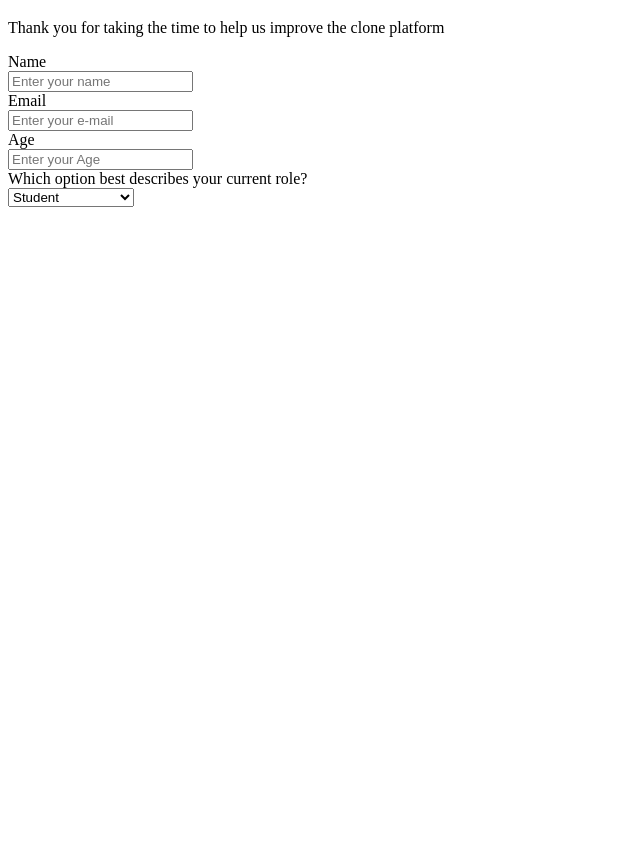
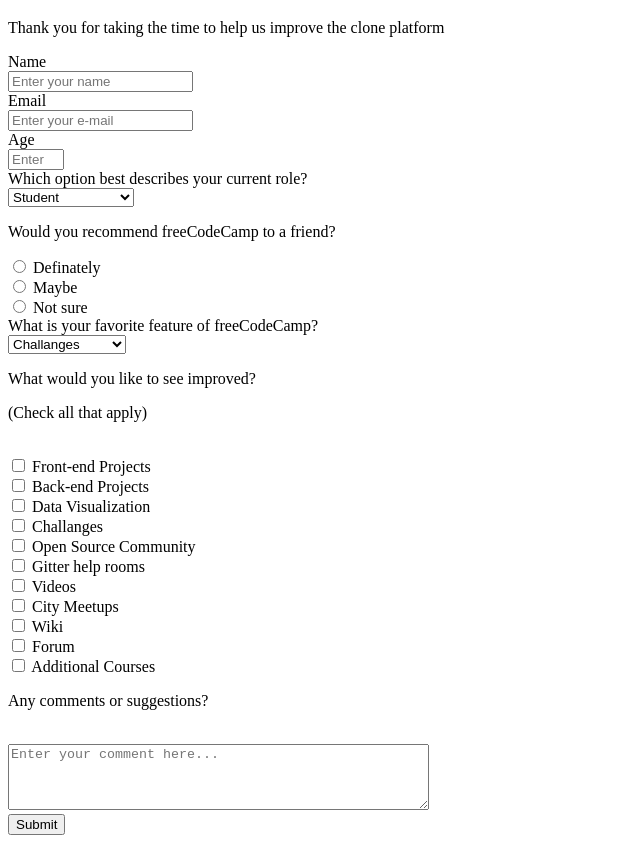
Before and after one commit to Batoru1/fcc-survey-form, a plain HTML site: page index.html in a window 1280 px wide. Shown: the part 61-904 px from the top of the page, without its empty margins (0-640 px from the left). Before the commit the page ends 800 px from the top, so only its background shows below. Drawn offline with Linux system fonts and the light colour scheme.

Commit message:
README.md

```diff
--- a/index.html
+++ b/index.html
@@ -13,31 +13,84 @@
 
     <form id="survey-form">
 
-        <label id="name-label">Name</label><br>
-        <input id="name" type="text" placeholder="Enter your name"><br>
+        <label id="name-label" for="name">Name</label><br>
+        <input id="name" type="text" name="name" placeholder="Enter your name" title="Please fill out this filed"  required><br>
 
-        <label id="email-label">Email</label><br>
-        <input id="email" type="email" placeholder="Enter your e-mail"><br>
+        <label id="email-label" for="email">Email</label><br>
+        <input id="email" type="email" name="email" placeholder="Enter your e-mail" title="Please fill out this filed" required><br>
 
         <label id="number-label">Age</label><br>
-        <input id="number" type="number" placeholder="Enter your Age"><br>
+        <input id="number" type="number" name="age" min="1" max="99" placeholder="Enter your Age"><br>
 
         <label for="dropdown">Which option best describes your current role?</label> <br>
         <select id="dropdown">
+            <option value="Select an option" disabled="disabled">Select an option</option>
             <option value="Student">Student</option>
             <option value="Full Time Job">Full Time Job</option>
             <option value="Full Time Learner">Full Time Learner</option>
             <option value="Prefer not to say">Prefer not to say</option>
             <option value="Other">Other</option>
+        </select><br>
 
+        <p>Would you recommend freeCodeCamp to a friend?</p>
+        <input type="radio" id="definately" name="recommend" value="Definately">
+        <label for="definately">Definately</label><br>
 
-        </select>
+        <input type="radio" id="maybe" name="recommend" value="Maybe">
+        <label for="maybe">Maybe</label><br>
 
+        <input type="radio" id="notsure" name="recommend" value="Not sure">
+        <label for="notsure">Not sure</label><br>
 
+        <label for="dropdown2">What is your favorite feature of freeCodeCamp?</label><br>
+        <select id="dropdown2">
+            <option value="Select an option" disabled="disabled">Select an option</option>
+            <option value="Challanges">Challanges</option>
+            <option value="Projects">Projects</option>
+            <option value="Community">Community</option>
+            <option value="Open Source">Open Source</option>
+        </select><br>
 
+        <p>What would you like to see improved? </p><p id="small">(Check all that apply)</p><br>
+        <input type="checkbox" id="1" name="ch1" value="front">
+        <label for="1">Front-end Projects</label><br>
 
+        <input type="checkbox" id="2" name="ch2" value="back">
+        <label for="2">Back-end Projects</label><br>
 
+        <input type="checkbox" id="3" name="ch3" value="data">
+        <label for="3">Data Visualization</label><br>
 
+        <input type="checkbox" id="4" name="ch4" value="challange">
+        <label for="4">Challanges</label><br>
+
+        <input type="checkbox" id="5" name="ch5" value="Open">
+        <label for="5">Open Source Community</label><br>
+
+        <input type="checkbox" id="6" name="ch6" value="Gitter">
+        <label for="6">Gitter help rooms</label><br>
+
+        <input type="checkbox" id="7" name="ch7" value="videos">
+        <label for="7">Videos</label><br>
+
+        <input type="checkbox" id="8" name="ch8" value="meetup">
+        <label for="8">City Meetups</label><br>
+
+        <input type="checkbox" id="9" name="ch9" value="wiki">
+        <label for="9">Wiki</label><br>
+
+        <input type="checkbox" id="10" name="ch10" value="forum">
+        <label for="10">Forum</label><br>
+
+        <input type="checkbox" id="11" name="ch11" value="additional">
+        <label for="11">Additional Courses</label><br>
+
+        <p>Any comments or suggestions?</p><br>
+
+        <label></label>
+        <textarea id="suggestions" name="suggestions" rows="4" cols="50" placeholder="Enter your comment here..."></textarea><br>
+
+        <input type="submit" id="submit" value="Submit">
 
 
     </form>
```
